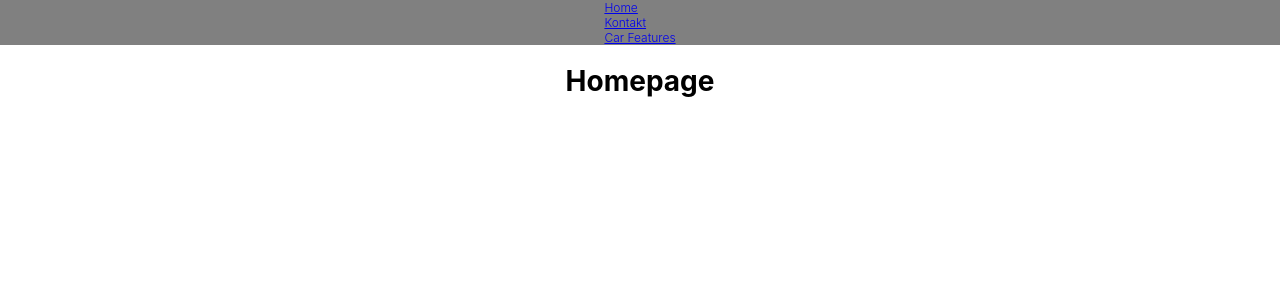
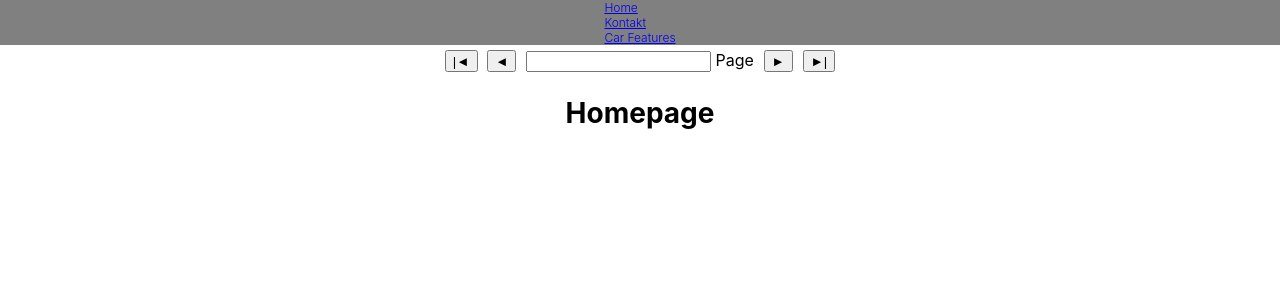
Before and after one commit to Liborias/Silver_time, a React (Create React App) app in the folder silver_time-app/: page / in a window 1280 px wide. Shown: the top 300 px of the page. Built offline with nearby package versions, Linux system fonts and the light colour scheme.

Commit message:
nějaká tlačítka a input

```diff
--- a/silver_time-app/src/components/Homepage/Homepage.js
+++ b/silver_time-app/src/components/Homepage/Homepage.js
@@ -1,9 +1,11 @@
 import React from "react";
 import { Link } from "react-router-dom";
 import Layout from "../Layout/Layout";
+import PageNav from "../PageNav/PageNav";
 
 const Homepage = () => (
   <>
+
     <h1>Homepage</h1>
   </>
 );
--- a/silver_time-app/src/components/Layout/Layout.css
+++ b/silver_time-app/src/components/Layout/Layout.css
@@ -15,3 +15,8 @@ nav {
   display: flex;
   justify-content: space-around;
 }
+
+.pageNav {
+  display: flex;
+  justify-content: center;
+};
--- a/silver_time-app/src/components/Layout/Layout.js
+++ b/silver_time-app/src/components/Layout/Layout.js
@@ -3,11 +3,12 @@ import { BrowserRouter as Router, Switch, Route, Link } from "react-router-dom";
 import "./Layout.css";
 import CarFeatures from "../Carfeatures/CarFeatures";
 import Homepage from "../Homepage/Homepage";
+import PageNav from "../PageNav/PageNav";
 
 const Layout = () => (
   <div>
-    <nav>
-      <ul>
+     <nav>
+       <ul>
         <li>
           <Link to="/">Home</Link>
         </li>
@@ -19,6 +20,7 @@ const Layout = () => (
         </li>
       </ul>
     </nav>
+    <div className="pageNav"><PageNav /></div>
     <div className="content">
       {/* A <Switch> looks through its children <Route>s and
             renders the first one that matches the current URL. */}
--- /dev/null
+++ b/silver_time-app/src/components/PageNav/PageNav.js
@@ -0,0 +1,37 @@
+import React from "react";
+import "./pageNav.css"
+
+
+/*
+-tlačítko úplně na začátek
+-tlčítko o stránku zpět
+input s číslem stránky
+štítek s celkovým počtem stránek
+-tlačítko o jeden vpřed
+-tlačítko úplně nakonec
+z props chodí:
+page
+lastPage
+*/
+
+const PageNav = () => {
+    console.log("aye aye");
+return(
+    <div className="navPanel">
+    <button>|◄</button>
+    <button>◄</button>
+    <label>
+    <input type="text" pattern="[1-9]*"
+      />
+                            &nbsp;Page
+    </label>
+    <button>►</button>
+    <button>►|</button>
+    </div>
+);
+};
+
+
+
+
+export default PageNav;
--- /dev/null
+++ b/silver_time-app/src/components/PageNav/pageNav.css
@@ -0,0 +1,18 @@
+
+.navPanel {
+    width: 400px;
+    padding: 5px;
+    display: flex;
+    justify-content: space-around;
+
+};
+
+button {
+    border-radius: 5px
+};
+
+.page {
+    text-align: right;
+    max-width: 10%;
+    border-radius: 20px
+};
```
